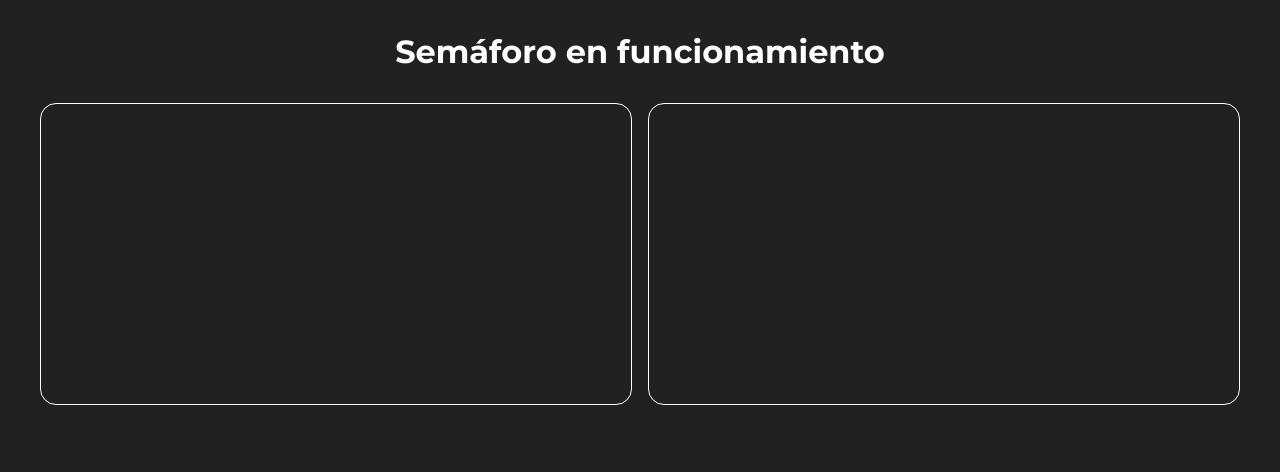
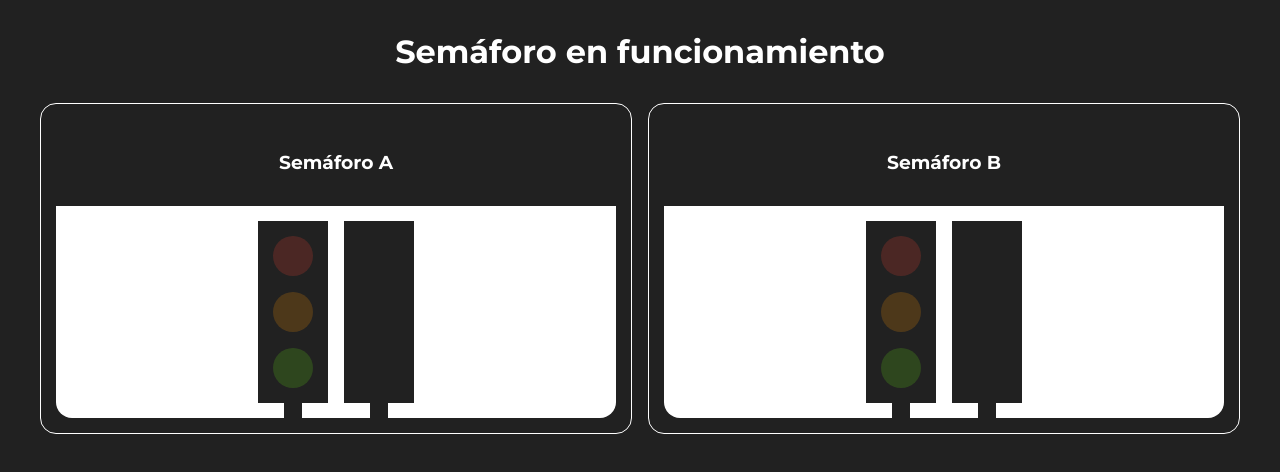
Before and after one commit to alodor24/traffic-light, a plain HTML site: page index.html in a window 1280 px wide. Drawn offline with Linux system fonts and the light colour scheme; a web font is replaced by a local one.

Commit message:
Create traffic lights

```diff
--- a/index.html
+++ b/index.html
@@ -12,8 +12,34 @@
       <h1 class="title">Semáforo en funcionamiento</h1>
 
       <div class="container-box">
-        <div class="box"></div>
-        <div class="box"></div>
+        <section class="box">
+          <h3 class="title">Semáforo A</h3>
+
+          <div class="board">
+            <div class="traffic-light traffic-light-1">
+              <div class="light red-light"></div>
+              <div class="light orange-light"></div>
+              <div class="light green-light"></div>
+            </div>
+
+            <div class="traffic-light traffic-light-2"></div>
+          </div>
+        </section>
+
+        <!-- ********** -->
+        <section class="box">
+          <h3 class="title">Semáforo B</h3>
+
+          <div class="board">
+            <div class="traffic-light traffic-light-1">
+              <div class="light red-light"></div>
+              <div class="light orange-light"></div>
+              <div class="light green-light"></div>
+            </div>
+
+            <div class="traffic-light traffic-light-2"></div>
+          </div>
+        </section>
       </div>
     </main>
   </body>
--- a/styles.css
+++ b/styles.css
@@ -41,9 +41,74 @@ body {
 }
 
 .box {
-  min-height: 300px;
+  padding: 15px;
   border: solid var(--color-white) 1px;
   border-radius: 1rem;
+}
+
+.board {
+  padding: 15px;
+  background-color: var(--color-white);
+  border-radius: 0 0 1rem 1rem;
+  display: flex;
+  justify-content: center;
+  gap: 1rem;
+}
+
+.traffic-light {
+  padding: 15px 10px;
+  width: 50px;
+  background-color: var(--color-dark);
+  position: relative;
+  display: flex;
+  flex-direction: column;
+  align-items: center;
+  gap: 1rem;
+}
+
+.traffic-light::after {
+  content: "";
+  background-color: var(--color-dark);
+  width: 18px;
+  height: 30px;
+  bottom: -30px;
+  left: calc(50% - 9px);
+  position: absolute;
+}
+
+.light {
+  height: 40px;
+  width: 40px;
+  border-radius: 50%;
+  opacity: 0.2;
+}
+
+.light.active {
+  opacity: 1;
+}
+
+.light.red-light {
+  background-color: var(--color-red);
+}
+
+.light.red-light.active {
+  filter: drop-shadow(0 0 0.75rem var(--color-red));
+}
+
+.light.orange-light {
+  background-color: var(--color-orange);
+}
+
+.light.orange-light.active {
+  filter: drop-shadow(0 0 0.75rem var(--color-orange));
+}
+
+.light.green-light {
+  background-color: var(--color-green);
+}
+
+.light.green-light.active {
+  filter: drop-shadow(0 0 0.75rem var(--color-green));
 }
 
 /* .micro-5-regular {
```
